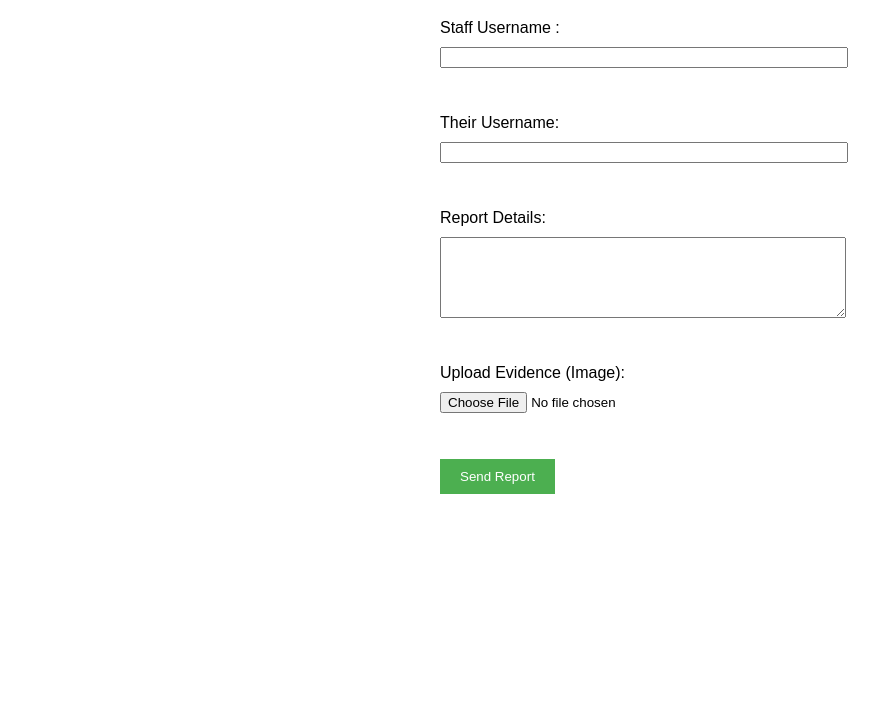
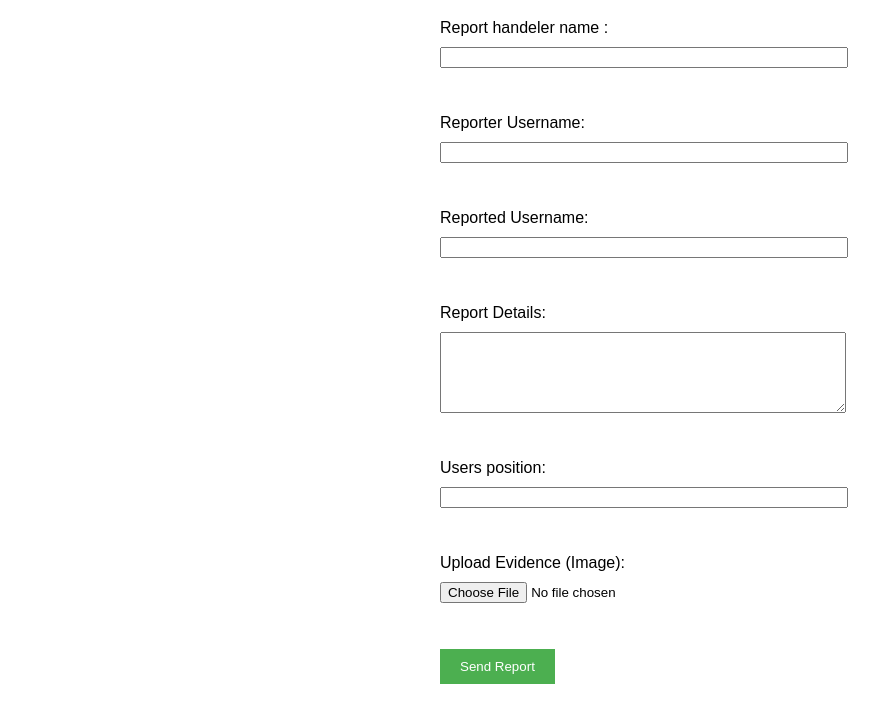
Before and after one commit to Mootube10/report-form, a plain HTML site: page index.html in a window 1280 px wide. Shown: the part 89-801 px from the top of the page, without its empty margins (0-881 px from the left). Drawn offline with Linux system fonts and the light colour scheme.

Commit message:
Update index.html

```diff
--- a/index.html
+++ b/index.html
@@ -33,17 +33,25 @@
 <body>
     <h1>Log a Report Case</h1>
     <form id="reportForm" enctype="multipart/form-data">
-        <!-- Staff Username -->
-        <label for="staffUsername">Staff Username :</label>
-        <input type="text" id="staffUsername" name="staffUsername" required><br><br>
+        <!-- Report handeler name  -->
+        <label for="staffUsername">Report handeler name :</label>
+        <input type="text" id="Reporthandelername" name="Reporthandelername" required><br><br>
 
-        <!-- Reported User Username -->
-        <label for="reportedUsername">Their Username:</label>
-        <input type="text" id="reportedUsername" name="reportedUsername" required><br><br>
+        <!-- Reporter username -->
+        <label for="reporterUsername">Reporter Username:</label>
+        <input type="text" id="reporterUsername" name="reporterUsername" required><br><br>
+
+        <!-- Person being reported -->
+        <label for="reportedUsername">Reported Username:</label>
+        <input type="text" id="ReportedUsername" name="Reportedusername" required><br><br>
 
         <!-- Report Details -->
         <label for="reportDetails">Report Details:</label>
         <textarea id="reportDetails" name="reportDetails" rows="5" required></textarea><br><br>
+
+        <!-- User position -->
+        <label for="Usersposition">Users position:</label>
+        <input type="text" id="Usersposition" name="Usersposition" required><br><br>
 
         <!-- Evidence Section -->
         <label for="evidence">Upload Evidence (Image):</label>
```
